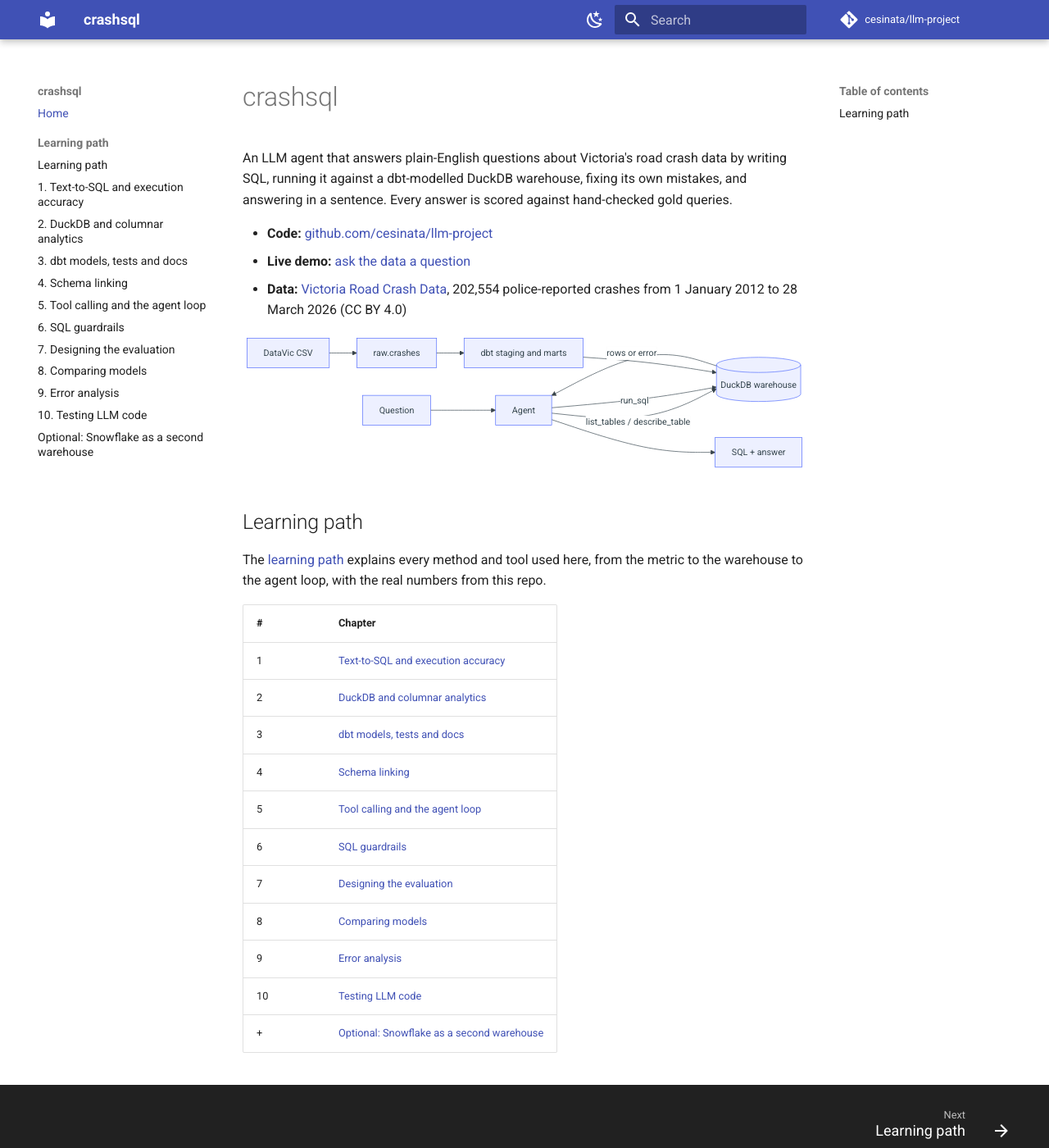
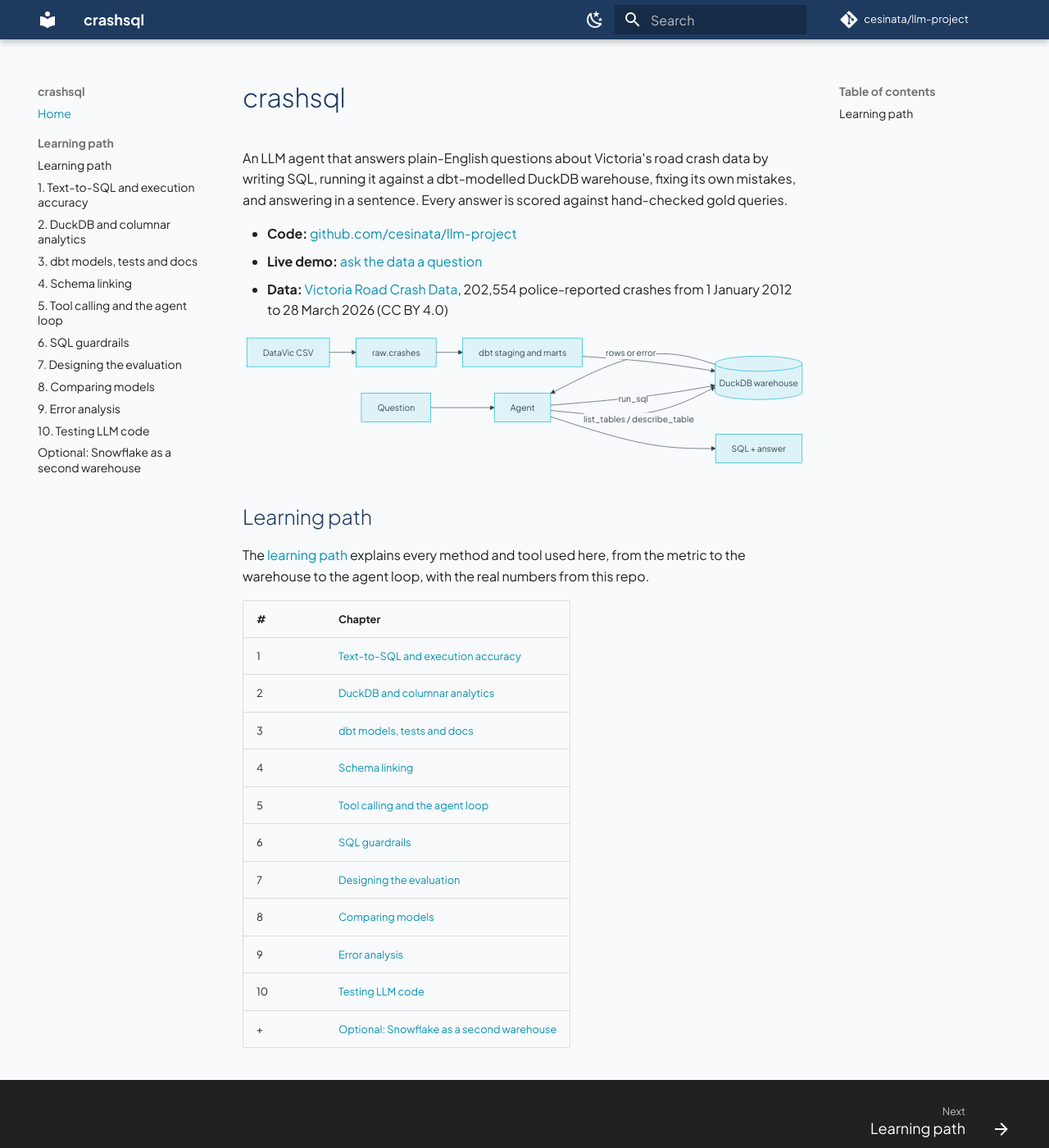
Before and after one commit to cesinata/llm-project, an MkDocs documentation site: the page built from docs/index.md, in a window 1280 px wide and 1400 px high. Shown: the whole window at 82% size. Built offline with MkDocs 1.6.1 and Material for MkDocs 9.7.7, drawn with Linux system fonts in a browser that asks for light colours; comment, search, counter and statistics services are not loaded.

Commit message:
Redesign learning page
Apply the slate-blue / cyan palette and soft geometric fonts
(Plus Jakarta Sans + JetBrains Mono) to the MkDocs Material theme.

```diff
--- /dev/null
+++ b/docs/stylesheets/extra.css
@@ -0,0 +1,38 @@
+/* Ocean Graphite — slate primary, cyan accent */
+:root {
+  --md-primary-fg-color: #1e3a5f;
+  --md-primary-fg-color--light: #2f5278;
+  --md-primary-fg-color--dark: #14253d;
+  --md-primary-bg-color: #ffffff;
+  --md-primary-bg-color--light: #ffffffb3;
+  --md-accent-fg-color: #06b6d4;
+  --md-accent-fg-color--transparent: #06b6d41a;
+  --md-accent-bg-color: #ffffff;
+  --md-accent-bg-color--light: #ffffffb3;
+}
+
+[data-md-color-scheme="slate"] {
+  --md-primary-fg-color: #2f5278;
+  --md-primary-fg-color--light: #3d6a96;
+  --md-primary-fg-color--dark: #1e3a5f;
+  --md-accent-fg-color: #22d3ee;
+  --md-accent-fg-color--transparent: #22d3ee1a;
+}
+
+/* Soft page wash so the slate header is not the only color */
+[data-md-color-scheme="default"] {
+  --md-default-bg-color: #f8fafc;
+  --md-default-bg-color--light: #f8fafc;
+  --md-default-bg-color--lighter: #f1f5f9;
+  --md-default-bg-color--lightest: #e2e8f0;
+  --md-typeset-a-color: #0891b2;
+}
+
+[data-md-color-scheme="default"] .md-typeset h1,
+[data-md-color-scheme="default"] .md-typeset h2 {
+  color: #1e3a5f;
+}
+
+[data-md-color-scheme="default"] .md-typeset a:hover {
+  color: #06b6d4;
+}
--- a/mkdocs.yml
+++ b/mkdocs.yml
@@ -6,6 +6,9 @@ edit_uri: edit/main/docs/
 
 theme:
   name: material
+  font:
+    text: Plus Jakarta Sans
+    code: JetBrains Mono
   features:
     - navigation.sections
     - navigation.footer
@@ -13,13 +16,20 @@ theme:
     - search.highlight
   palette:
     - scheme: default
+      primary: custom
+      accent: custom
       toggle:
         icon: material/weather-night
         name: Dark mode
     - scheme: slate
+      primary: custom
+      accent: custom
       toggle:
         icon: material/weather-sunny
         name: Light mode
+
+extra_css:
+  - stylesheets/extra.css
 
 markdown_extensions:
   - admonition
```
